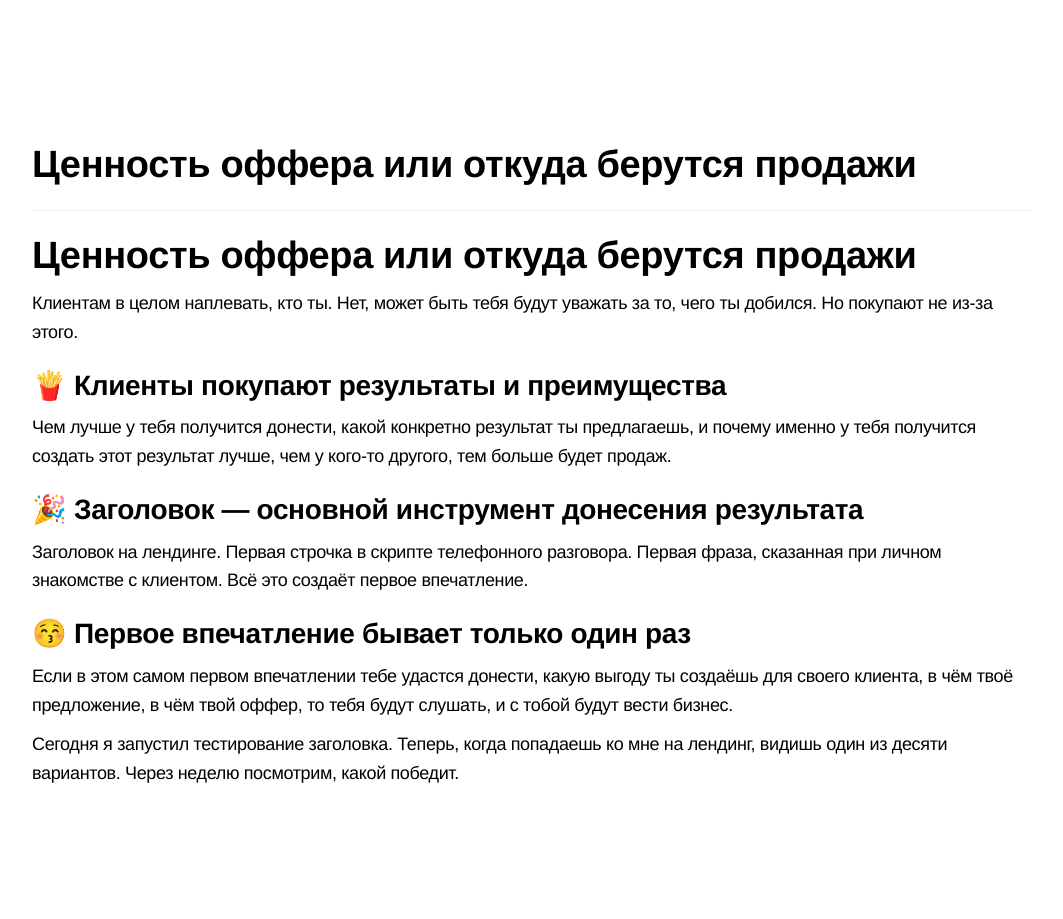
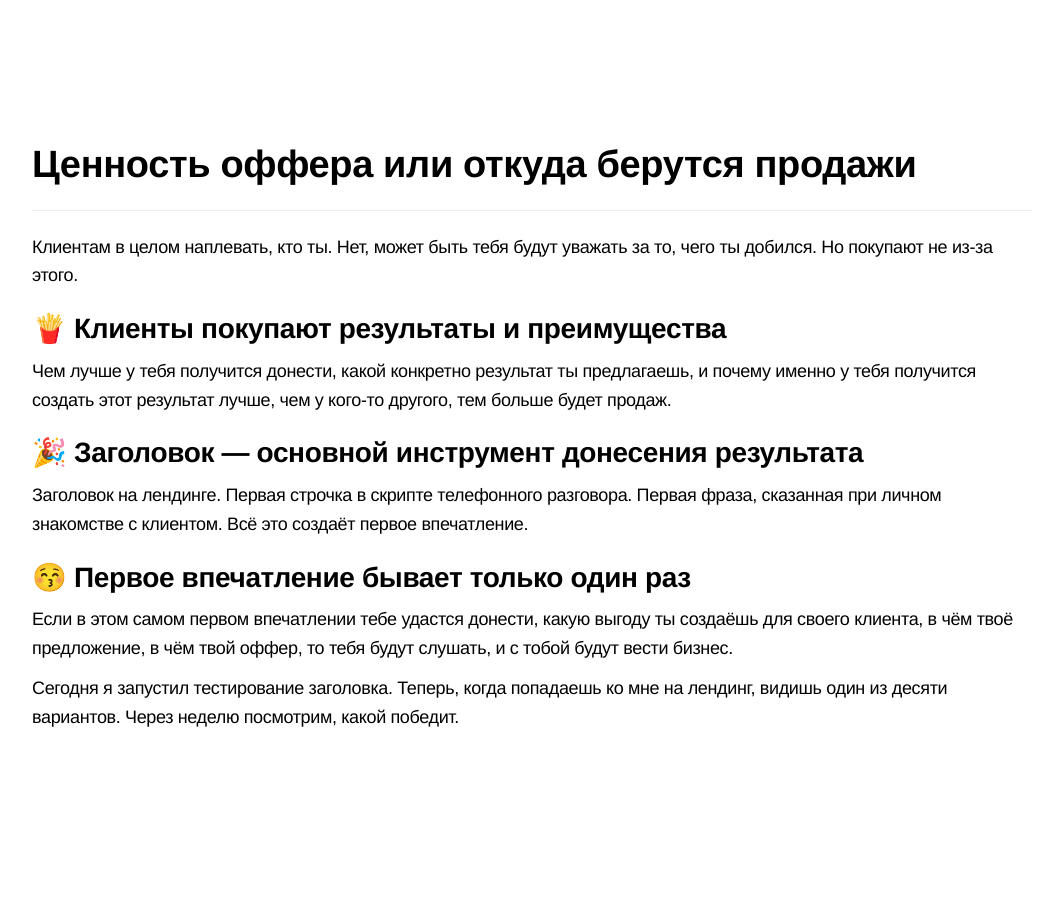
Before and after one commit to bz-icoach/bz-icoach.github.io, a Jekyll site: the page built from _posts/kak-sozdat-moshchnoe-soobshchestvo-postroit-lichnyy-brend/2018-01-16-tsennost-offera-ili-otkuda-berutsya-prodazhi.md, in a window 1280 px wide. Shown: the whole page, without its empty margins (108-1171 px from the left). Built offline with Jekyll 4.4.1, drawn with Linux system fonts in a browser that asks for light colours; nearby versions of some CDN libraries.

Commit message:
Update 2018-01-16-tsennost-offera-ili-otkuda-berutsya-prodazhi.md

```diff
--- a/_posts/kak-sozdat-moshchnoe-soobshchestvo-postroit-lichnyy-brend/2018-01-16-tsennost-offera-ili-otkuda-berutsya-prodazhi.md
+++ b/_posts/kak-sozdat-moshchnoe-soobshchestvo-postroit-lichnyy-brend/2018-01-16-tsennost-offera-ili-otkuda-berutsya-prodazhi.md
@@ -2,8 +2,6 @@
 layout: post
 title: Ценность оффера или откуда берутся продажи
 ---
-
-# Ценность оффера или откуда берутся продажи
 
 Клиентам в целом наплевать, кто ты. Нет, может быть тебя будут уважать за то, чего ты добился. Но покупают не из-за этого.
 
```
